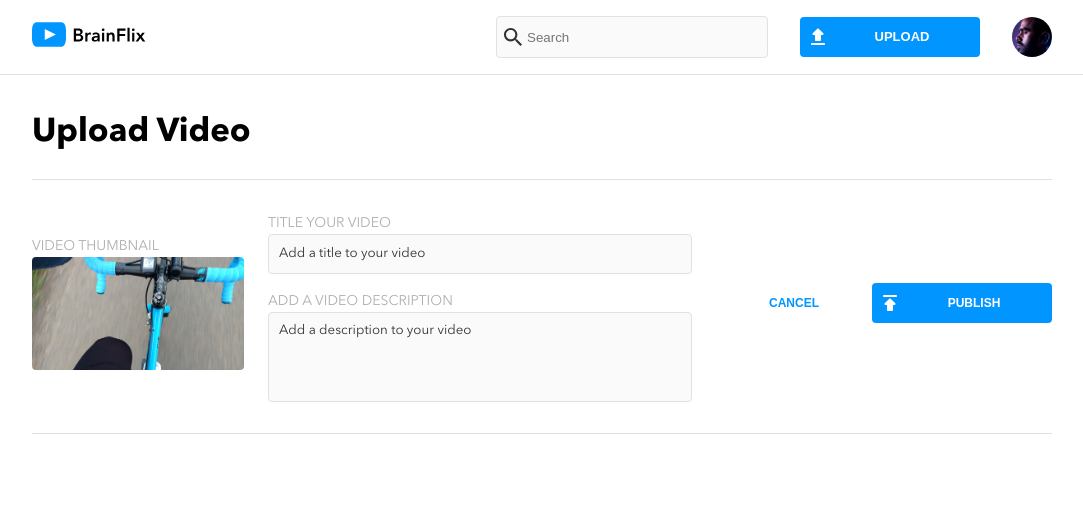
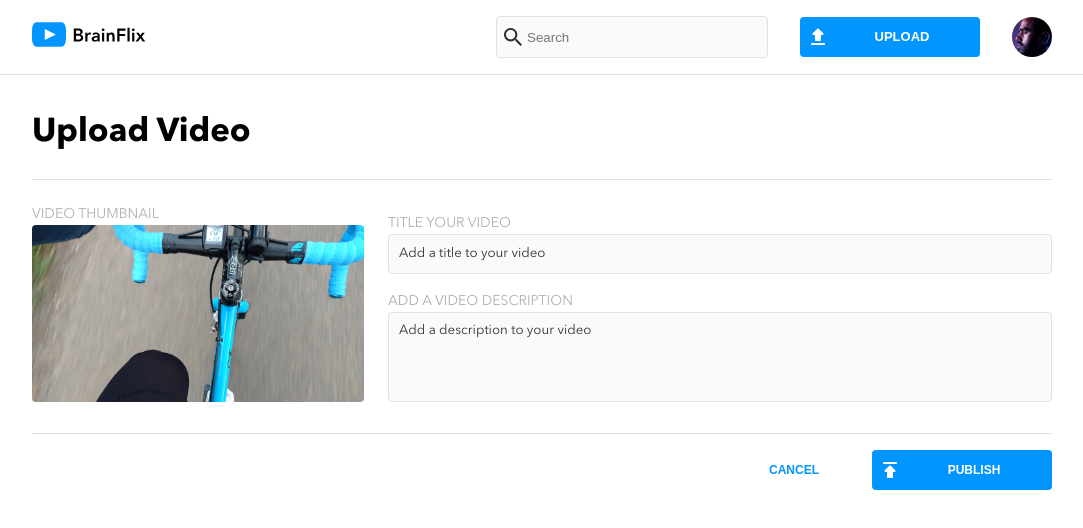
Before and after one commit to TheoJF97/theo-firtandi-brainflix, a React (Create React App) app: page /upload in a window 1280 px wide. Shown: the top 528 px of the page, without its empty margins (98-1181 px from the left). Built offline with nearby package versions, Linux system fonts and the light colour scheme.

Commit message:
Fix upload component styling in desktop viewport

```diff
--- a/src/components/UploadForm/UploadForm.jsx
+++ b/src/components/UploadForm/UploadForm.jsx
@@ -44,6 +44,7 @@
         <h1 className="upload__header">Upload Video</h1>
 
         <form className="upload__form" onSubmit={handleOnSubmit}>
+          <div className="upload__form-container">
             <div className="upload__thumbnail-container">
               <h4 className="upload__thumbnail-header">VIDEO THUMBNAIL</h4>
               <img
@@ -76,9 +77,9 @@
                 ></textarea>
               </label>
             </div>
+          </div>
 
           <div className="upload__buttons">
-            {/* <Link to="/" className="upload__publish-link"> */}
             <button className="upload__publish">
               <img
                 src={publish}
@@ -87,7 +88,6 @@
               />
               PUBLISH
             </button>
-            {/* </Link> */}
 
             <button className="upload__cancel">
               {/* Add publish icon for button's centering in mobile viewport */}
--- a/src/components/UploadForm/UploadForm.scss
+++ b/src/components/UploadForm/UploadForm.scss
@@ -69,12 +69,14 @@
   &__form {
     margin: 16px 0 16px 0;
 
+    &-container {
       @include desktop {
         display: flex;
         flex-direction: row;
         align-items: center;
         @include divider;
         padding-bottom: 24px;
+      }
     }
 
     &-inputs {
```
Lines whose indentation alone changed are shown as unchanged.
